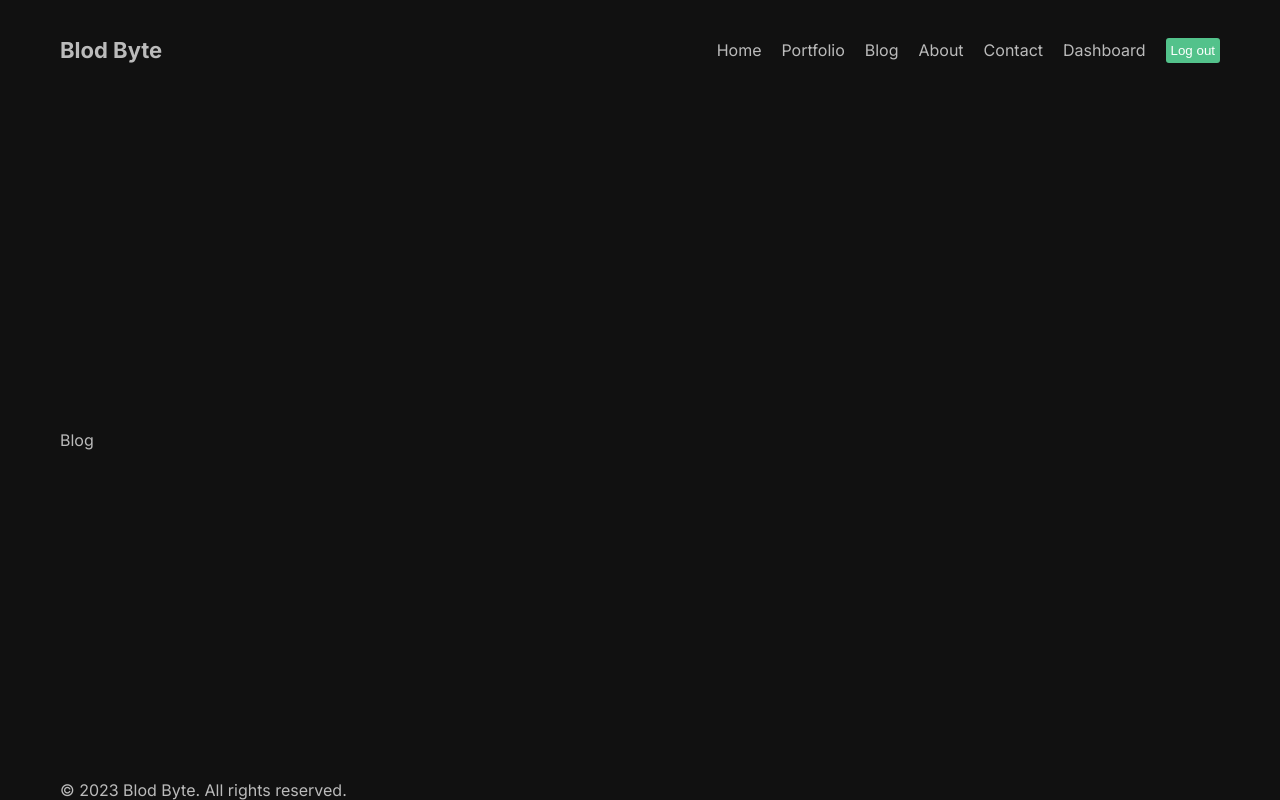
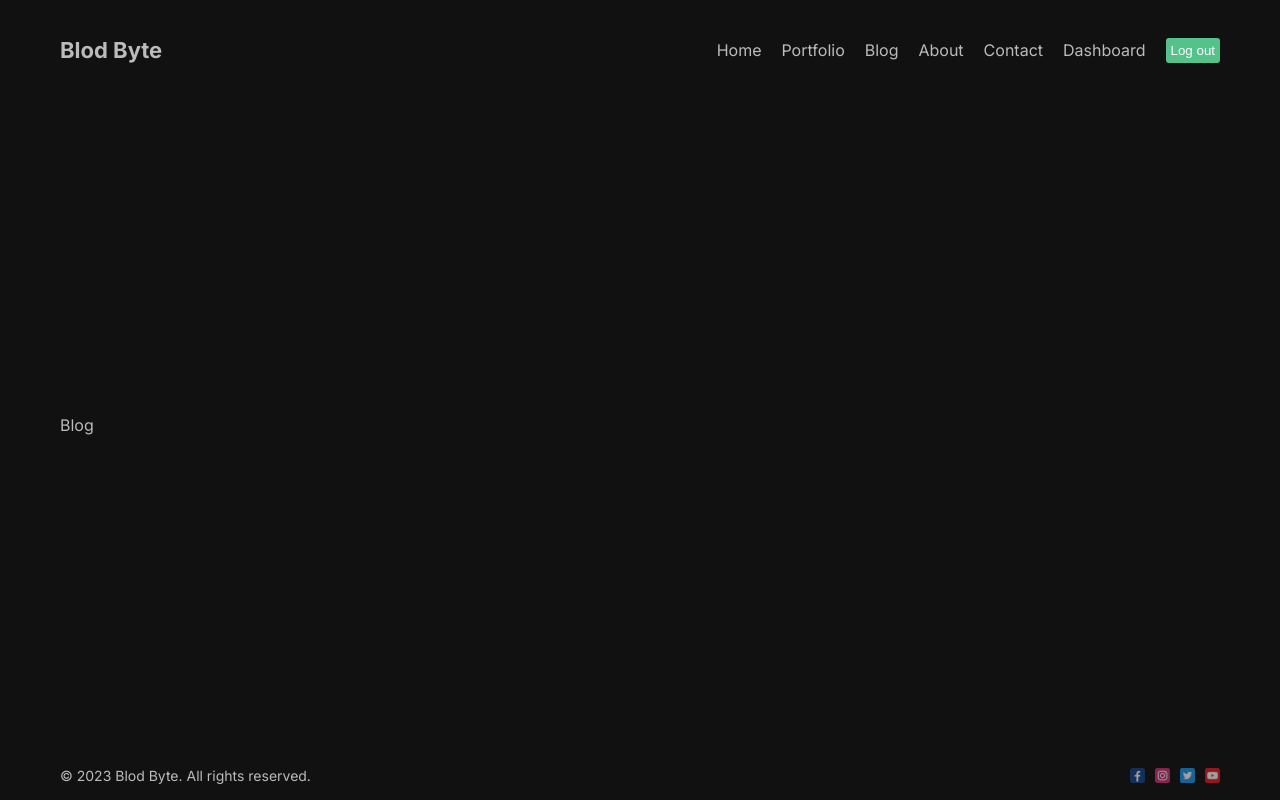
Before and after one commit to bitdy/Blodbyte_blog, a Next.js app: page /blog in a window 1280 px wide. Built offline with nearby package versions, Linux system fonts and the light colour scheme.

Commit message:
Create cool footer

```diff
--- a/src/components/footer/Footer.jsx
+++ b/src/components/footer/Footer.jsx
@@ -1,12 +1,18 @@
 import React from 'react'
 import styles from "./page.module.css"
+import Image from 'next/image'
 
 
 const Footer = () => {
   return (
     <div className={styles.container}>
       <div>© 2023 Blod Byte. All rights reserved.</div>
-      <div></div>
+      <div className={styles.social}>
+        <Image src="/1.png" width={15} height={15} className={styles.icon} alt="Blod Byte Facebook Account" title='Facebook'/>
+        <Image src="/2.png" width={15} height={15} className={styles.icon} alt="Blod Byte Instagram Account" title='Instagram'/>
+        <Image src="/3.png" width={15} height={15} className={styles.icon} alt="Blod Byte Twitter Account" title='Twitter'/>
+        <Image src="/4.png" width={15} height={15} className={styles.icon} alt="Blod Byte Youtube Account" title="Youtube"/>
+      </div>
     </div>
   )
 }
--- a/src/components/footer/page.module.css
+++ b/src/components/footer/page.module.css
@@ -1,3 +1,18 @@
 .container {
+  height: 50px;
+  font-size: 14px;
+  display: flex;
+  align-items: center;
+  justify-content: space-between;
+}
 
+.social {
+  display: flex;
+  align-items: center;
+  gap: 10px;
 }
+
+.icon {
+  opacity: 0.6;
+  cursor: pointer;
+}
```
